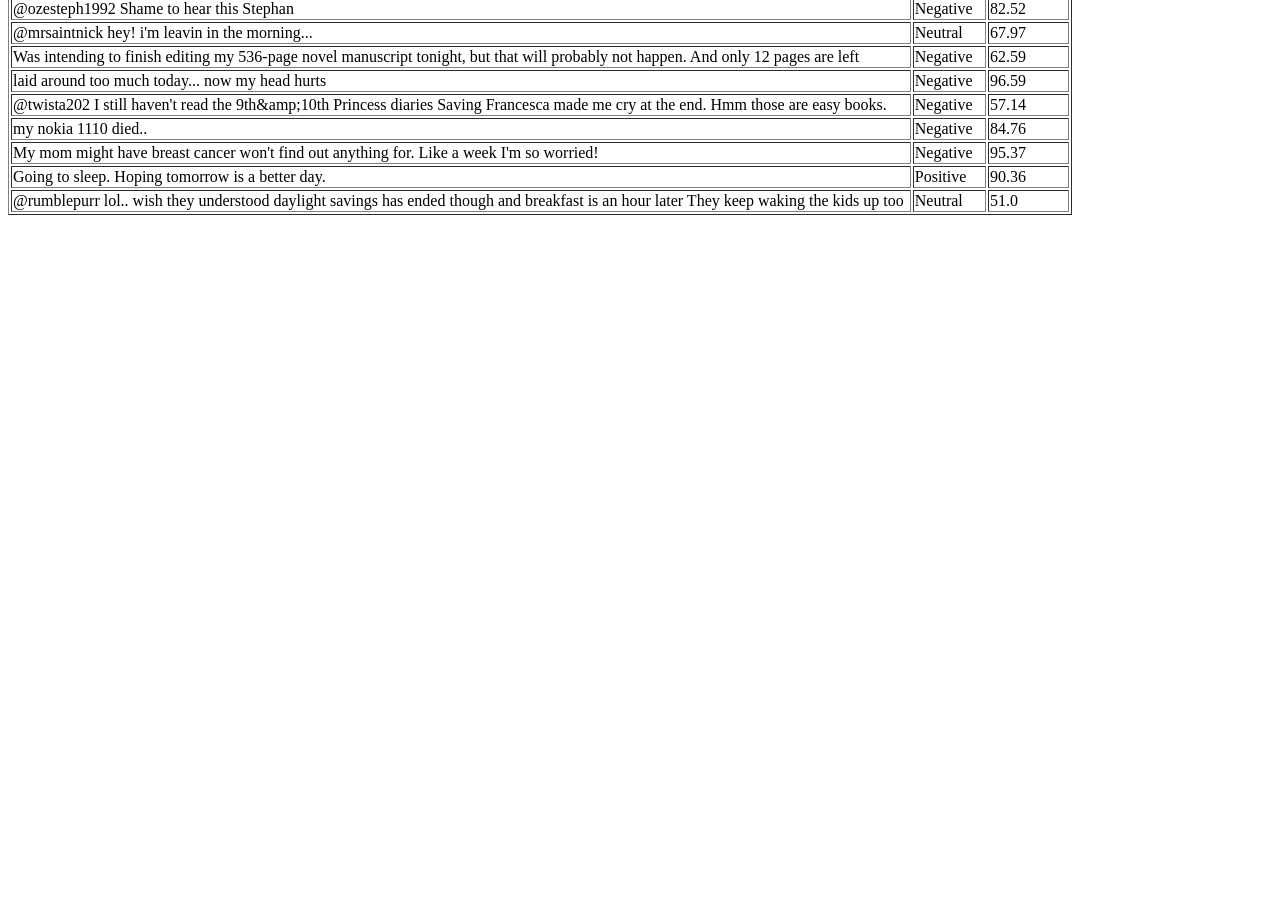
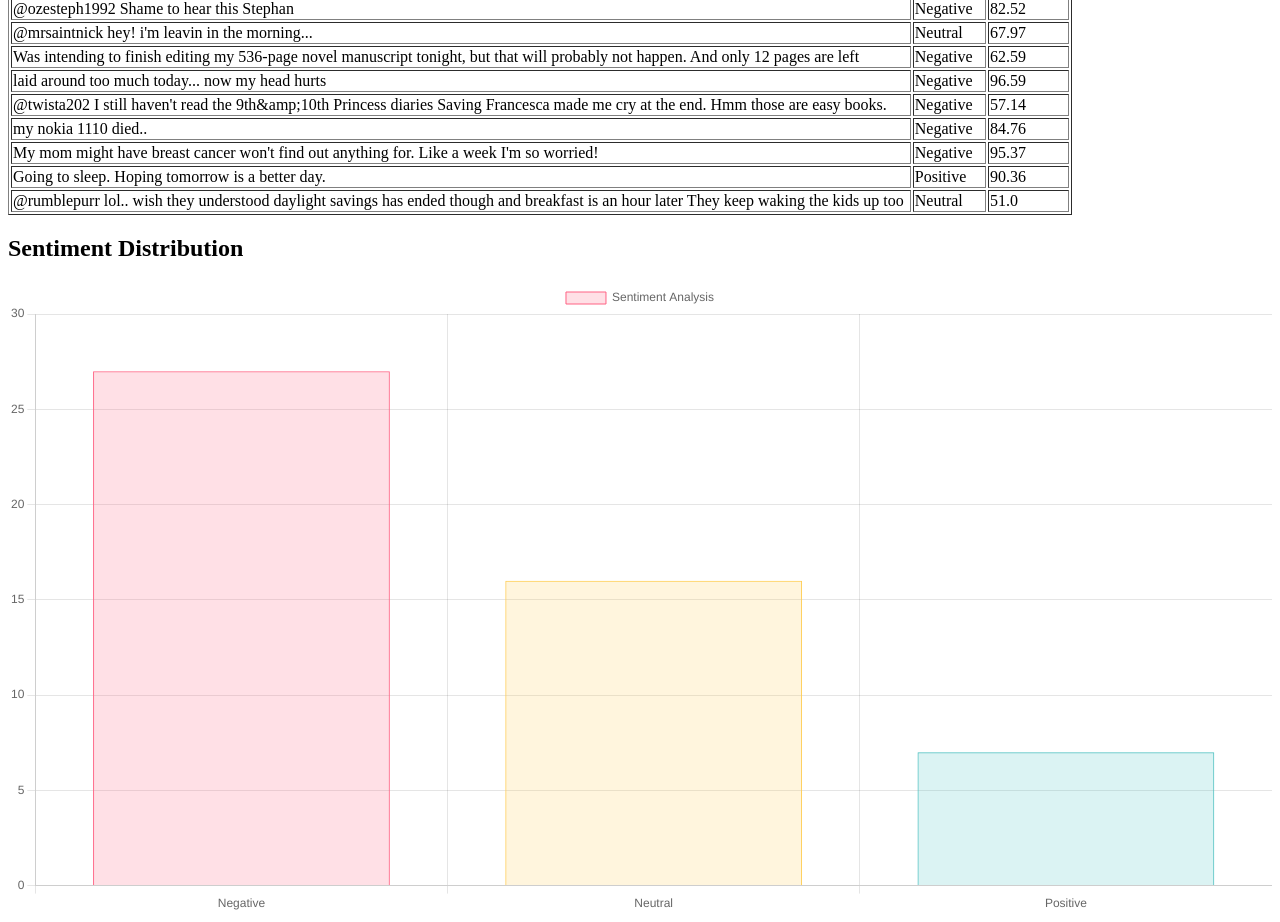
Before and after one commit to YusufYrkl/SentiScan, a Django app: page / in a window 1280 px wide. Shown: the part 1093-2015 px from the top of the page. Before the commit the page ends 1308 px from the top, so only its background shows below. Run offline with Django 5.2, Linux system fonts and the light colour scheme; data comes from the database, SQL or seed files in the repository; parts of the project's set-up code (start-up, migrations or seed data) failed here and were passed over.

Commit message:
added data visualization of the sentiment analysis

```diff
--- a/tweet_analysis/tweets/templates/tweets/tweet_list.html
+++ b/tweet_analysis/tweets/templates/tweets/tweet_list.html
@@ -20,5 +20,41 @@
         </tr>
         {% endfor %}
     </table>
+    <h2>Sentiment Distribution</h2>
+    <canvas id="sentimentChart"></canvas>
+
+    <script src="https://cdn.jsdelivr.net/npm/chart.js"></script>
+    <script>
+        var ctx = document.getElementById('sentimentChart').getContext('2d');
+        var sentimentData = {{ sentiment_data|safe }};
+        var chart = new Chart(ctx, {
+            type: 'bar',
+            data: {
+                labels: Object.keys(sentimentData),
+                datasets: [{
+                    label: 'Sentiment Analysis',
+                    data: Object.values(sentimentData),
+                    backgroundColor: [
+                        'rgba(255, 99, 132, 0.2)',  // color for 'Negative'
+                        'rgba(255, 206, 86, 0.2)',  // color for 'Neutral'
+                        'rgba(75, 192, 192, 0.2)'  // color for 'Positive'
+                    ],
+                    borderColor: [
+                        'rgba(255, 99, 132, 1)',
+                        'rgba(255, 206, 86, 1)',
+                        'rgba(75, 192, 192, 1)'
+                    ],
+                    borderWidth: 1
+                }]
+            },
+            options: {
+                scales: {
+                    y: {
+                        beginAtZero: true
+                    }
+                }
+            }
+        });
+    </script>
 </body>
 </html>
--- a/tweet_analysis/tweets/views.py
+++ b/tweet_analysis/tweets/views.py
@@ -1,6 +1,10 @@
 from django.shortcuts import render
+from django.db.models import Count
 from .models import TweetAnalysis
+
 
 def tweet_list(request):
     tweets = TweetAnalysis.objects.all()
-    return render(request, 'tweets/tweet_list.html', {'tweets': tweets})
+    sentiment_counts = tweets.values('sentiment').annotate(total=Count('sentiment')).order_by('sentiment')
+    sentiment_data = {item['sentiment']: item['total'] for item in sentiment_counts}
+    return render(request, 'tweets/tweet_list.html', {'tweets': tweets, 'sentiment_data': sentiment_data})
```
